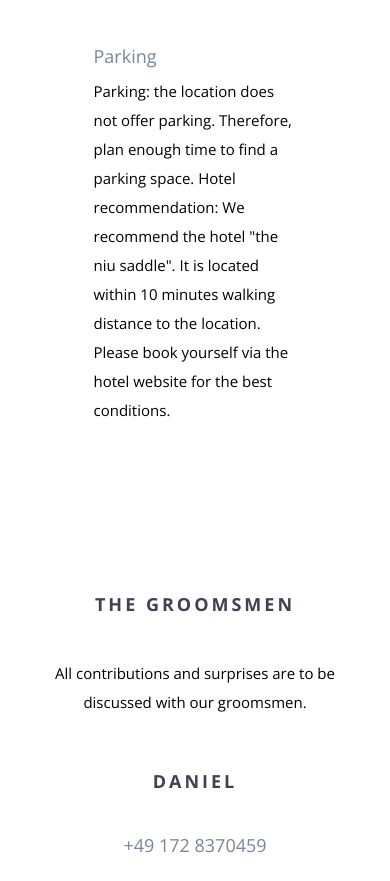
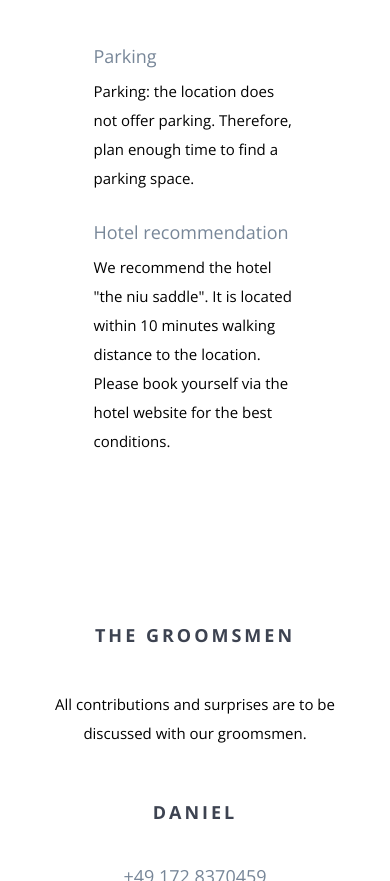
Before and after one commit to DamnTom/DamnTom.github.io, a website: page index.html in a window 390 px wide. Shown: the part 1845-2726 px from the top of the page. Drawn offline with nearby package versions, Linux system fonts and the light colour scheme.

Commit message:
Hotelempfehlung

```diff
--- a/index.html
+++ b/index.html
@@ -245,13 +245,22 @@
                     <p data-translatable>
                         <span>
                             Die Location bietet keine Parkplätze. Daher plant genug Zeit für die Parkplatzsuche ein.
-                            Hotelempfehlung: Wir empfehlen das Hotel „the niu saddle“.
+                        </span>
+                        <span>
+                            Parking: the location does not offer parking. Therefore, plan enough time to find a parking space.
+                        </span>
+                    </p>
+                </div>
+                <div class="col-md-6">
+                    <h4 data-translatable>Hotelempfehlung // Hotel recommendation</h4>
+                    <p data-translatable>
+                        <span>
+                            Wir empfehlen das Hotel „the niu saddle“.
                             Es liegt fußläufig in 10 Minuten zur Location.
                             Bitte bucht selbst über die Hotelwebseite für die besten Konditionen.
                         </span>
                         <span>
-                            Parking: the location does not offer parking. Therefore, plan enough time to find a parking space.
-                            Hotel recommendation: We recommend the hotel "the niu saddle". It is located within 10 minutes walking distance to the location.
+                            We recommend the hotel "the niu saddle". It is located within 10 minutes walking distance to the location.
                             Please book yourself via the hotel website for the best conditions.
                         </span>
                     </p>
```
